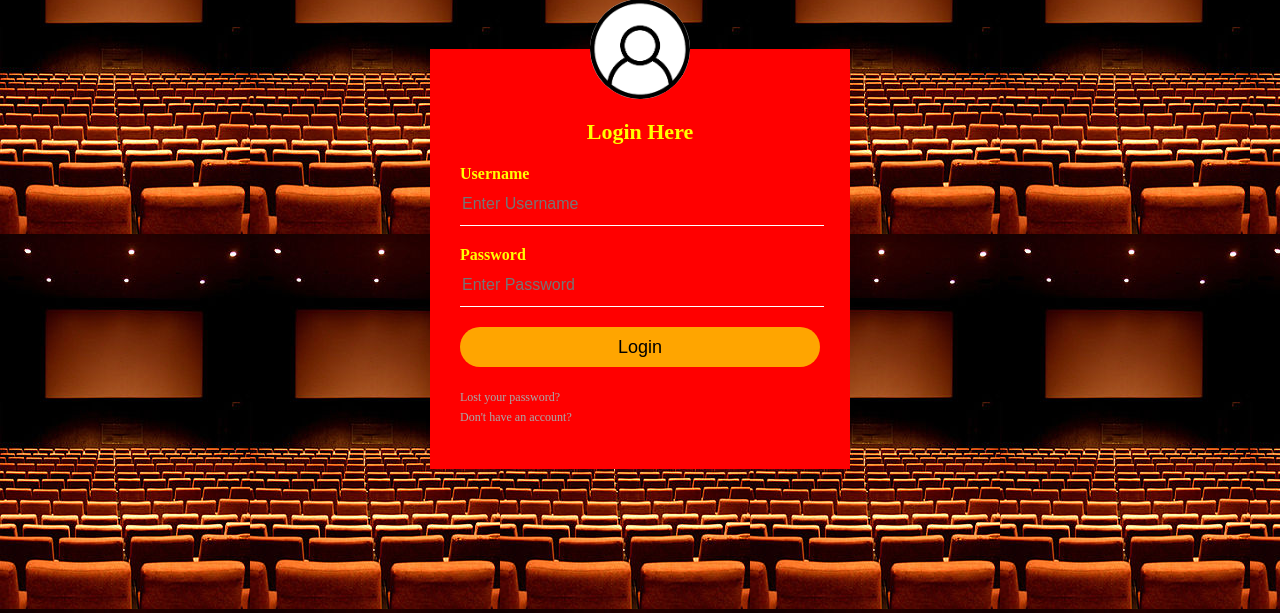
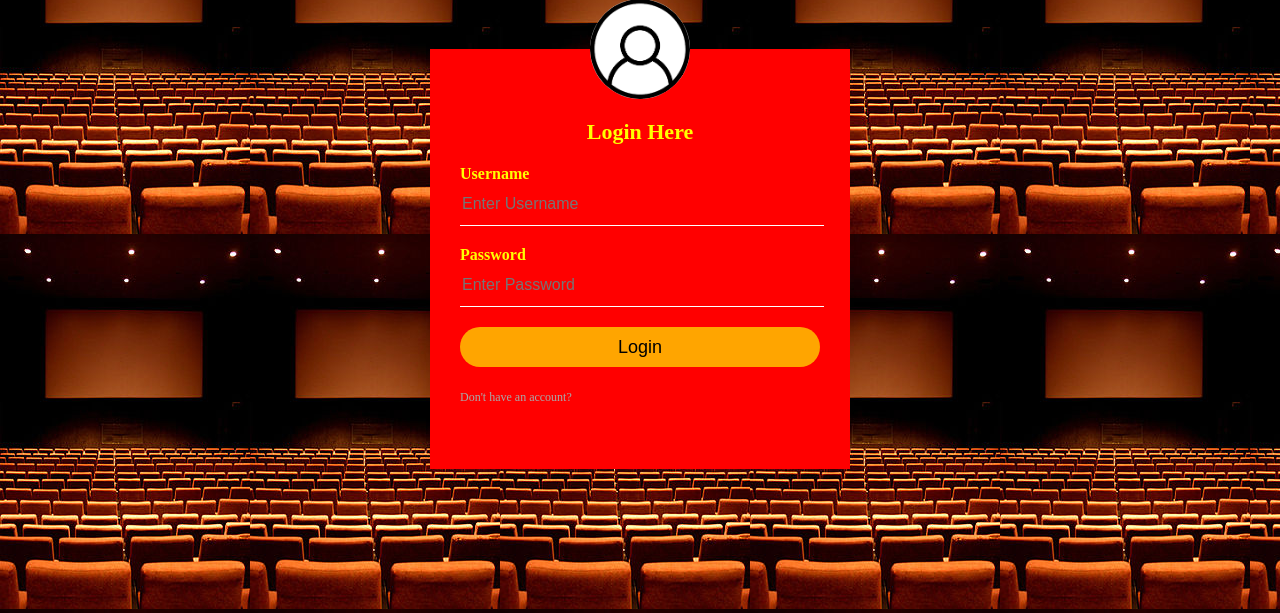
Before and after one commit to kaylagevay/Movie-Master, a Django app: template src/web/templates/web/LoginForm.html in a window 1280 px wide. Shown: the part 141-754 px from the top of the page. Run offline with Django 3.2, Linux system fonts and the light colour scheme; the template is opened without the code that fills it, so the values that code supplies are empty; parts of the project's set-up code (start-up, migrations or seed data) failed here and were passed over.

Commit message:
Update LoginForm.html

```diff
--- a/src/web/templates/web/LoginForm.html
+++ b/src/web/templates/web/LoginForm.html
@@ -15,7 +15,7 @@
         <p>Password</p>
         <input type="password" name="" placeholder="Enter Password">
         <input type="submit" name="" value="Login">
-        <a href="#"> Lost your password? </a><br>
+
         <a href="#"> Don't have an account? </a><br>
 
     </form>
```
